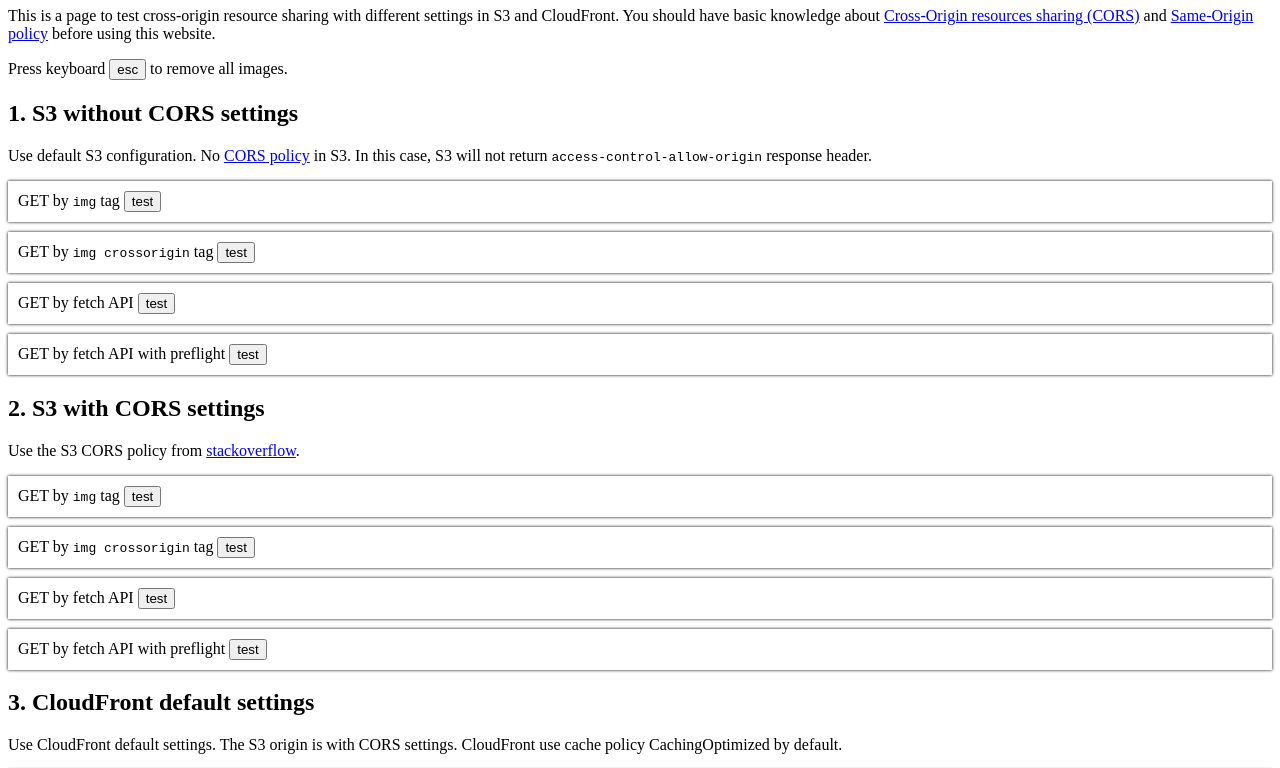
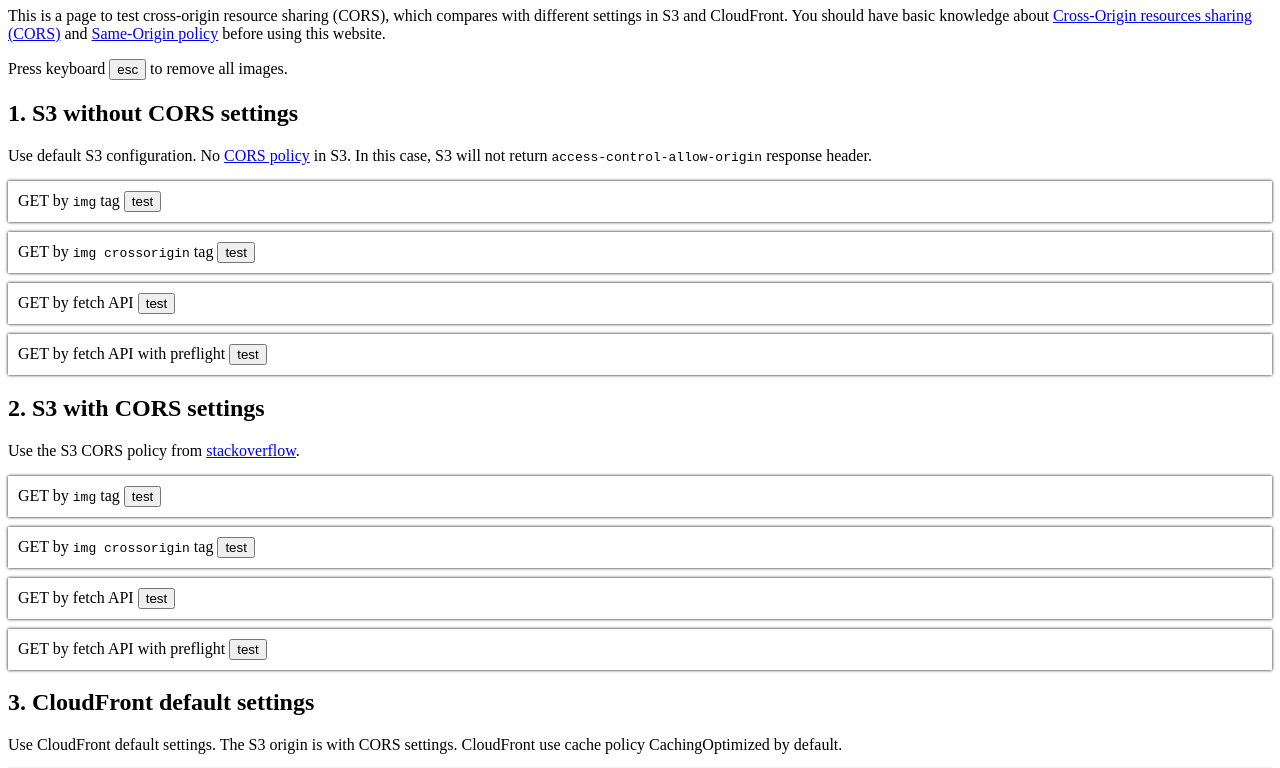
Before and after one commit to aldy120/cors-demo, a plain HTML site: page index.html in a window 1280 px wide. Shown: the part 73-841 px from the top of the page. Drawn offline with Linux system fonts and the light colour scheme.

Commit message:
Add description

```diff
--- a/index.html
+++ b/index.html
@@ -15,7 +15,7 @@
 
 <body>
     <h1>CORS Demo</h1>
-    <p>This is a page to test cross-origin resource sharing with different settings in S3 and CloudFront. You should have basic knowledge about <a
+    <p>This is a page to test cross-origin resource sharing (CORS), which compares with different settings in S3 and CloudFront. You should have basic knowledge about <a
             href="https://developer.mozilla.org/en-US/docs/Web/HTTP/CORS" target="_blank" rel="noopener">Cross-Origin
             resources sharing (CORS)</a> and <a
             href="https://developer.mozilla.org/en-US/docs/Web/Security/Same-origin_policy" target="_blank"
```
